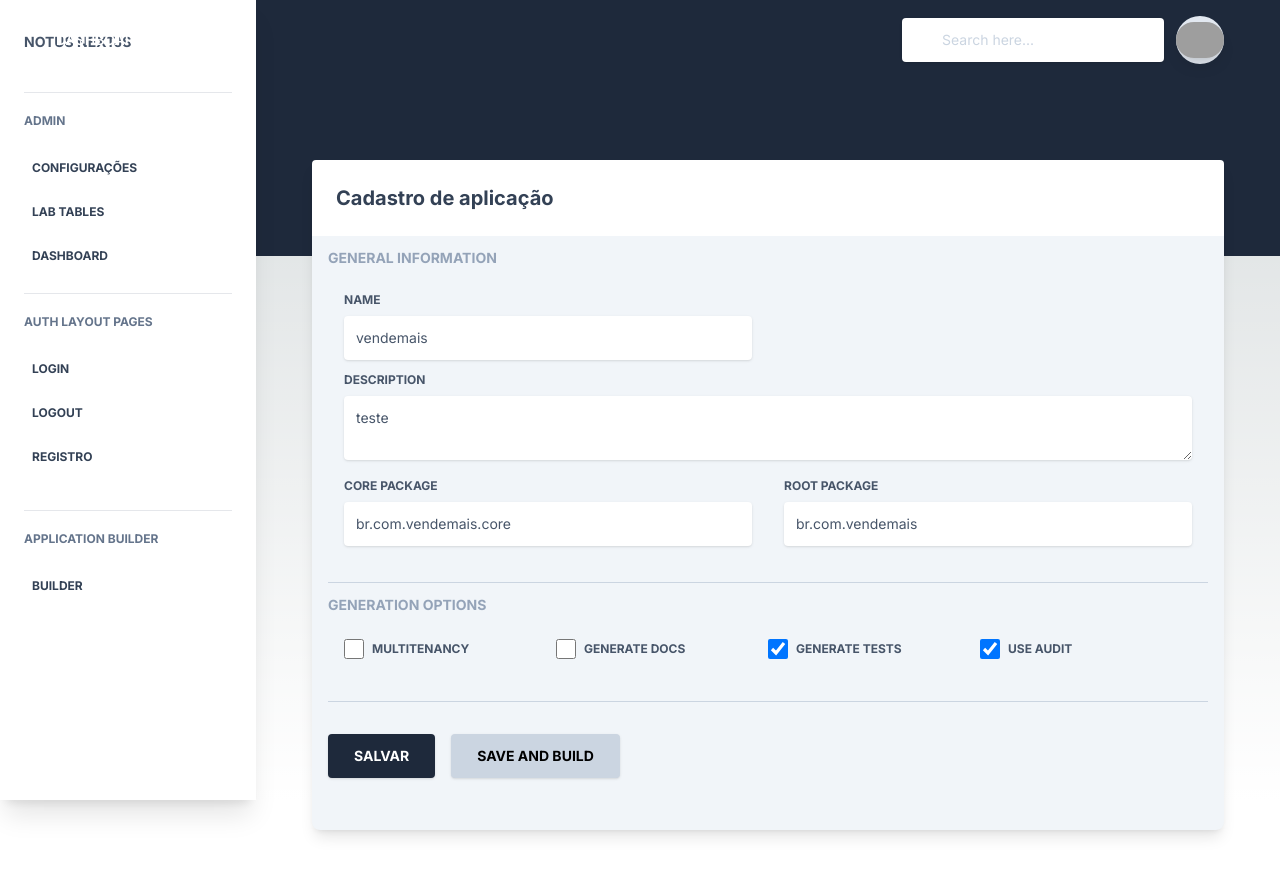
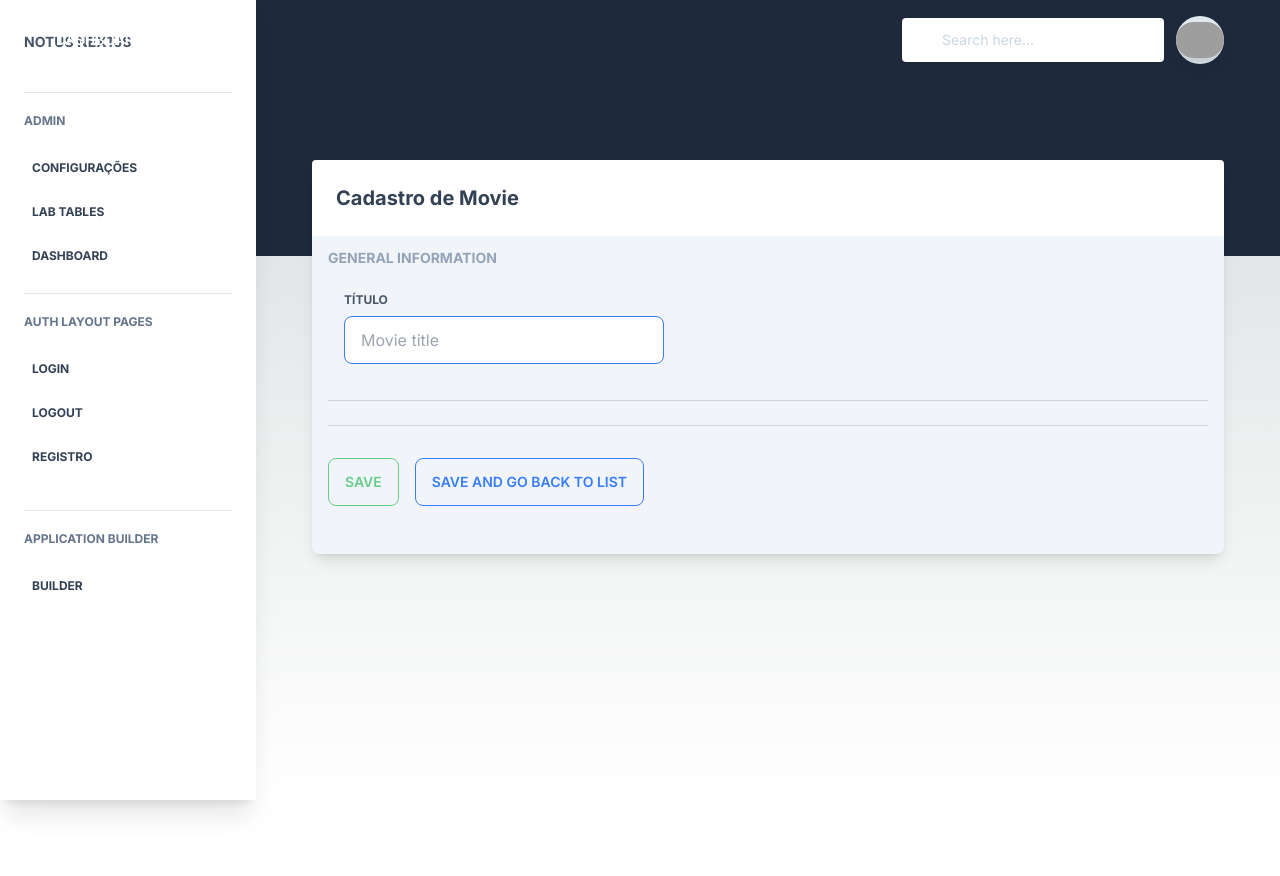
Before and after one commit to robsonmrsp/nextflics, a Next.js app: page /admin/movie/create in a window 1280 px wide. Shown: the top 876 px of the page. After the commit the page ends 800 px from the top, so only its background shows below. Built offline with nearby package versions, Linux system fonts and the light colour scheme; grey boxes are pictures that could not be loaded.

Commit message:
Create the FormMovie using some daisyUI components

```diff
--- a/src/app/admin/movie/create/page.js
+++ b/src/app/admin/movie/create/page.js
@@ -1,12 +1,12 @@
-import React from 'react';
-import FormApplication from '@/components/forms/FormApplication';
+import React from "react";
+import FormMovie from "@/components/forms/FormMovie";
 
-function CreateProject() {
+function CreateMovie() {
   return (
     <>
-      <FormApplication />
+      <FormMovie />
     </>
-  )
+  );
 }
 
-export default CreateProject
+export default CreateMovie;
--- a/src/components/forms/FormApplication.js
+++ b/src/components/forms/FormApplication.js
@@ -1,8 +1,8 @@
-"use client"
-import React from 'react'
-import { Formik, Form, Field } from 'formik';
+"use client";
+import React from "react";
+import { Formik, Form, Field } from "formik";
 
-import BasicPanel from '@/components/panels/basic/BasicPanel'
+import BasicPanel from "@/components/panels/basic/BasicPanel";
 
 export default function FormApplication() {
   return (
@@ -10,26 +10,26 @@ export default function FormApplication() {
       <BasicPanel panelName={"Cadastro de aplicação"}>
         <Formik
           initialValues={{
-            "name": "vendemais",
-            "view": "REACT16",
-            "skin": "mui",
-            "description": "teste",
-            "rootPackage": "br.com.vendemais",
-            "corePackage": "br.com.vendemais.core",
-            "useAudit": true,
-            "useDocRestApi": false,
-            "multitenancy": true,
-            "generateTest": true,
-            "asModule": false,
-            "criteriaType": "JPA",
-            "configurationType": "JAVA",
-            "applicationType": "MVC",
+            name: "vendemais",
+            view: "REACT16",
+            skin: "mui",
+            description: "teste",
+            rootPackage: "br.com.vendemais",
+            corePackage: "br.com.vendemais.core",
+            useAudit: true,
+            useDocRestApi: false,
+            multitenancy: true,
+            generateTest: true,
+            asModule: false,
+            criteriaType: "JPA",
+            configurationType: "JAVA",
+            applicationType: "MVC",
           }}
           onSubmit={(values, actions) => {
             // actions.setSubmitting
             // actions.resetForm
-            console.log(values)
-            console.log(actions)
+            console.log(values);
+            console.log(actions);
           }}
         >
           {({ values, errors, isSubmitting }) => (
@@ -46,7 +46,12 @@ export default function FormApplication() {
                     >
                       Name
                     </label>
-                    <Field id="name" name="name" placeholder="app name" className="border-0 px-3 py-3 placeholder-blueGray-300 text-blueGray-600 bg-white rounded text-sm shadow focus:outline-none focus:ring w-full ease-linear transition-all duration-150" />
+                    <Field
+                      id="name"
+                      name="name"
+                      placeholder="app name"
+                      className="border-0 px-3 py-3 placeholder-blueGray-300 text-blueGray-600 bg-white rounded text-sm shadow focus:outline-none focus:ring w-full ease-linear transition-all duration-150"
+                    />
                   </div>
                 </div>
                 <div className="w-full lg:w-12/12 px-4">
@@ -57,7 +62,13 @@ export default function FormApplication() {
                     >
                       Description
                     </label>
-                    <Field id="description" as={"textarea"} name="description" placeholder="app name" className="border-0 px-3 py-3 placeholder-blueGray-300 text-blueGray-600 bg-white rounded text-sm shadow focus:outline-none focus:ring w-full ease-linear transition-all duration-150" />
+                    <Field
+                      id="description"
+                      as={"textarea"}
+                      name="description"
+                      placeholder="app name"
+                      className="border-0 px-3 py-3 placeholder-blueGray-300 text-blueGray-600 bg-white rounded text-sm shadow focus:outline-none focus:ring w-full ease-linear transition-all duration-150"
+                    />
                   </div>
                 </div>
 
@@ -69,8 +80,12 @@ export default function FormApplication() {
                     >
                       Core Package
                     </label>
-                    <Field id="corePackage" name="corePackage" placeholder="app name" className="border-0 px-3 py-3 placeholder-blueGray-300 text-blueGray-600 bg-white rounded text-sm shadow focus:outline-none focus:ring w-full ease-linear transition-all duration-150" />
-
+                    <Field
+                      id="corePackage"
+                      name="corePackage"
+                      placeholder="app name"
+                      className="border-0 px-3 py-3 placeholder-blueGray-300 text-blueGray-600 bg-white rounded text-sm shadow focus:outline-none focus:ring w-full ease-linear transition-all duration-150"
+                    />
                   </div>
                 </div>
                 <div className="w-full lg:w-6/12 px-4">
@@ -81,7 +96,12 @@ export default function FormApplication() {
                     >
                       Root Package
                     </label>
-                    <Field id="rootPackage" name="rootPackage" placeholder="com.c3pgen" className="border-0 px-3 py-3 placeholder-blueGray-300 text-blueGray-600 bg-white rounded text-sm shadow focus:outline-none focus:ring w-full ease-linear transition-all duration-150" />
+                    <Field
+                      id="rootPackage"
+                      name="rootPackage"
+                      placeholder="com.c3pgen"
+                      className="border-0 px-3 py-3 placeholder-blueGray-300 text-blueGray-600 bg-white rounded text-sm shadow focus:outline-none focus:ring w-full ease-linear transition-all duration-150"
+                    />
                   </div>
                 </div>
               </div>
@@ -94,7 +114,12 @@ export default function FormApplication() {
               <div className="flex w-full  px-4">
                 <div className="relative w-full mb-3">
                   <label className="inline-flex items-center cursor-pointer">
-                    <Field type="checkbox" name="multitenancy" value={false} className="form-checkbox border-0 rounded text-blueGray-700 mr-2 w-5 h-5 ease-linear transition-all duration-150" />
+                    <Field
+                      type="checkbox"
+                      name="multitenancy"
+                      value={false}
+                      className="form-checkbox border-0 rounded text-blueGray-700 mr-2 w-5 h-5 ease-linear transition-all duration-150"
+                    />
                     <span className="block uppercase text-blueGray-600 text-xs font-bold mb-0">
                       Multitenancy
                     </span>
@@ -102,7 +127,11 @@ export default function FormApplication() {
                 </div>
                 <div className="relative w-full mb-3">
                   <label className="inline-flex items-center cursor-pointer">
-                    <Field type="checkbox" name="useDocRestApi" className="form-checkbox border-0 rounded text-blueGray-700 mr-2 w-5 h-5 ease-linear transition-all duration-150" />
+                    <Field
+                      type="checkbox"
+                      name="useDocRestApi"
+                      className="form-checkbox border-0 rounded text-blueGray-700 mr-2 w-5 h-5 ease-linear transition-all duration-150"
+                    />
                     <span className="block uppercase text-blueGray-600 text-xs font-bold mb-0">
                       Generate Docs
                     </span>
@@ -110,7 +139,11 @@ export default function FormApplication() {
                 </div>
                 <div className="relative w-full mb-3">
                   <label className="inline-flex items-center cursor-pointer">
-                    <Field type="checkbox" name="generateTest" className="form-checkbox border-0 rounded text-blueGray-700 mr-2 w-5 h-5 ease-linear transition-all duration-150" />
+                    <Field
+                      type="checkbox"
+                      name="generateTest"
+                      className="form-checkbox border-0 rounded text-blueGray-700 mr-2 w-5 h-5 ease-linear transition-all duration-150"
+                    />
                     <span className="block uppercase text-blueGray-600 text-xs font-bold mb-0">
                       Generate Tests
                     </span>
@@ -118,7 +151,11 @@ export default function FormApplication() {
                 </div>
                 <div className="relative w-full mb-3">
                   <label className="inline-flex items-center cursor-pointer">
-                    <Field type="checkbox" name="useAudit" className="form-checkbox border-0 rounded text-blueGray-700 mr-2 w-5 h-5 ease-linear transition-all duration-150" />
+                    <Field
+                      type="checkbox"
+                      name="useAudit"
+                      className="form-checkbox border-0 rounded text-blueGray-700 mr-2 w-5 h-5 ease-linear transition-all duration-150"
+                    />
                     <span className="block uppercase text-blueGray-600 text-xs font-bold mb-0">
                       Use Audit
                     </span>
--- /dev/null
+++ b/src/components/forms/FormMovie.js
@@ -0,0 +1,71 @@
+"use client";
+import React from "react";
+import { Formik, Form, Field } from "formik";
+
+import BasicPanel from "@/components/panels/basic/BasicPanel";
+
+export default function FormMovie() {
+  return (
+    <>
+      <BasicPanel panelName={"Cadastro de Movie"}>
+        <Formik
+          initialValues={{
+            id: "",
+            title: "",
+            budget: "",
+            homepage: "",
+            overview: "",
+            popularity: "",
+            releaseDate: "",
+            revenue: "",
+          }}
+          onSubmit={(values, actions) => {
+            // actions.setSubmitting
+            // actions.resetForm
+            console.log(actions);
+          }}
+        >
+          {({ values, errors, isSubmitting }) => (
+            <Form>
+              <h6 className="text-blueGray-400 text-sm mt-3 mb-6 font-bold uppercase">
+                General Information
+              </h6>
+              <div className="flex flex-wrap">
+                <div className="w-full lg:w-6/12 px-4">
+                  <div className="relative w-full mb-3">
+                    <label
+                      className="block uppercase text-blueGray-600 text-xs font-bold mb-2"
+                      htmlFor="title"
+                    >
+                      Título
+                    </label>
+                    <Field
+                      id="title"
+                      name="title"
+                      placeholder="Movie title"
+                      className="input input-bordered input-secondary w-full max-w-xs"
+                    />
+                  </div>
+                </div>
+              </div>
+
+              <hr className="mt-6 border-b-1 border-blueGray-300" />
+
+              <hr className="mt-6 border-b-1 border-blueGray-300" />
+              <div className="flex space justify-start py-8 col-span-6">
+                <div className="pr-2">
+                  <button className="btn btn-outline btn-primary">Save</button>
+                </div>
+                <div className="pl-2">
+                  <button className="btn btn-outline btn-secondary">
+                    Save and go back to list
+                  </button>
+                </div>
+              </div>
+            </Form>
+          )}
+        </Formik>
+      </BasicPanel>
+    </>
+  );
+}
--- a/src/components/forms/ListMovies.js
+++ b/src/components/forms/ListMovies.js
@@ -21,8 +21,6 @@ const getPagerMovies = async (pagerRequest) => {
   if (orderBy) {
     url = url + `&orderBy=${orderBy}`;
   }
-  console.log("pagerRequest: ", pagerRequest);
-  console.log("url: ", url);
   const headers = { Authorization: "Basic anNldHVwOjEyMzQ1Ng==" };
   const res = await fetch(url, { headers });
   const pager = await res.json();
@@ -73,7 +71,7 @@ const ListMovies = () => {
         pagerRequest={pagerRequest}
         fetching={isFetching}
         columns={columns}
-      ></DataTable>
+      />
     </BasicPanel>
   );
 };
```
